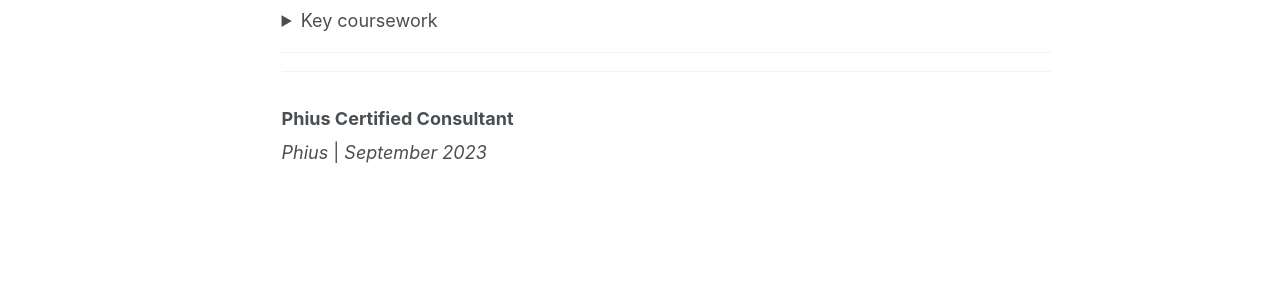
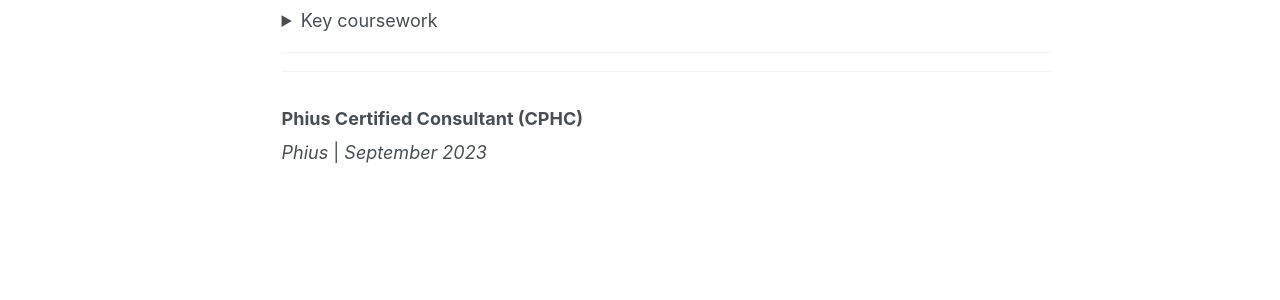
Before and after one commit to alyssafink/alyssafink.github.io, a Jekyll site: the page built from _pages/education.md, in a window 1280 px wide and 1138 px high. Shown: the part 568-868 px from the top of the window. Built offline with Jekyll 4.4.1, drawn with Linux system fonts in a browser that asks for light colours; emoji names are drawn with the system emoji font.

Commit message:
Update education.md

```diff
--- a/_pages/education.md
+++ b/_pages/education.md
@@ -52,5 +52,5 @@ GPA: 4.0
 ***
 ***
 
-### Phius Certified Consultant
+### Phius Certified Consultant (CPHC)
 *Phius* | *September 2023*
```
